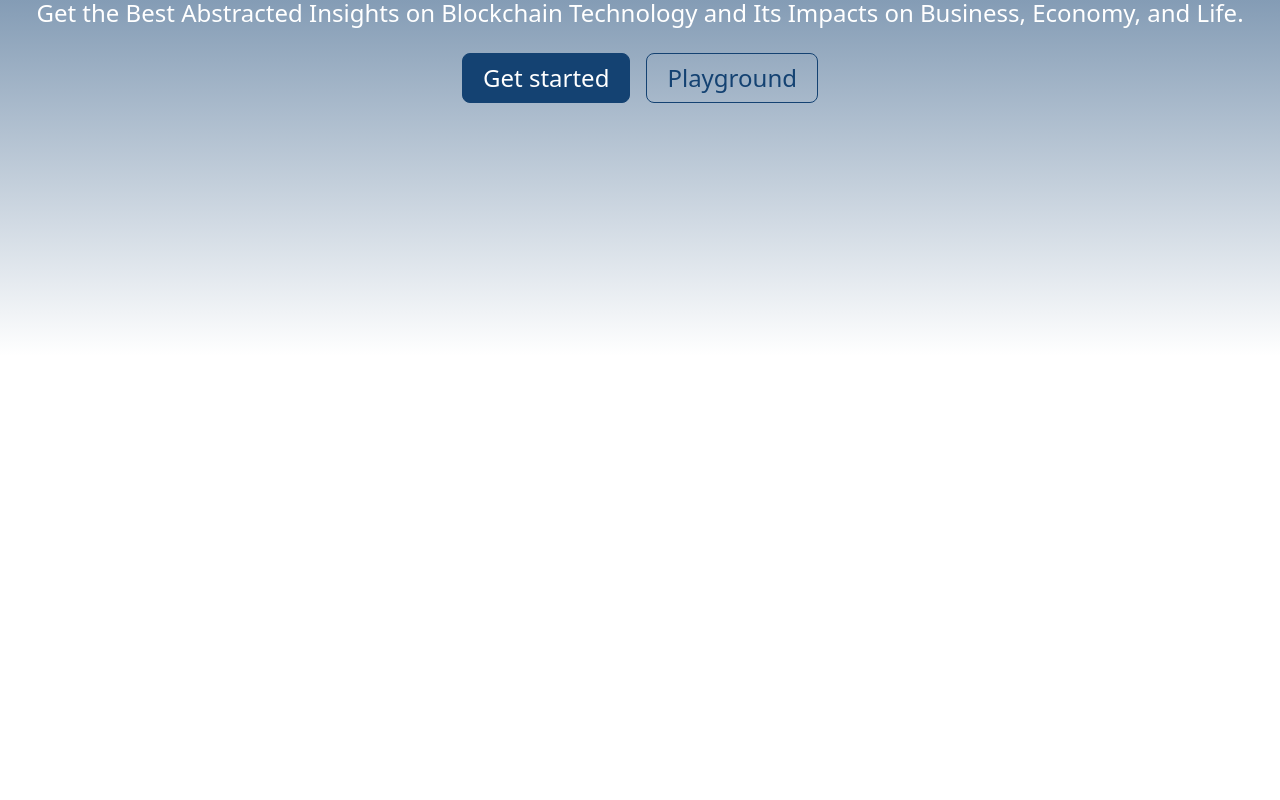
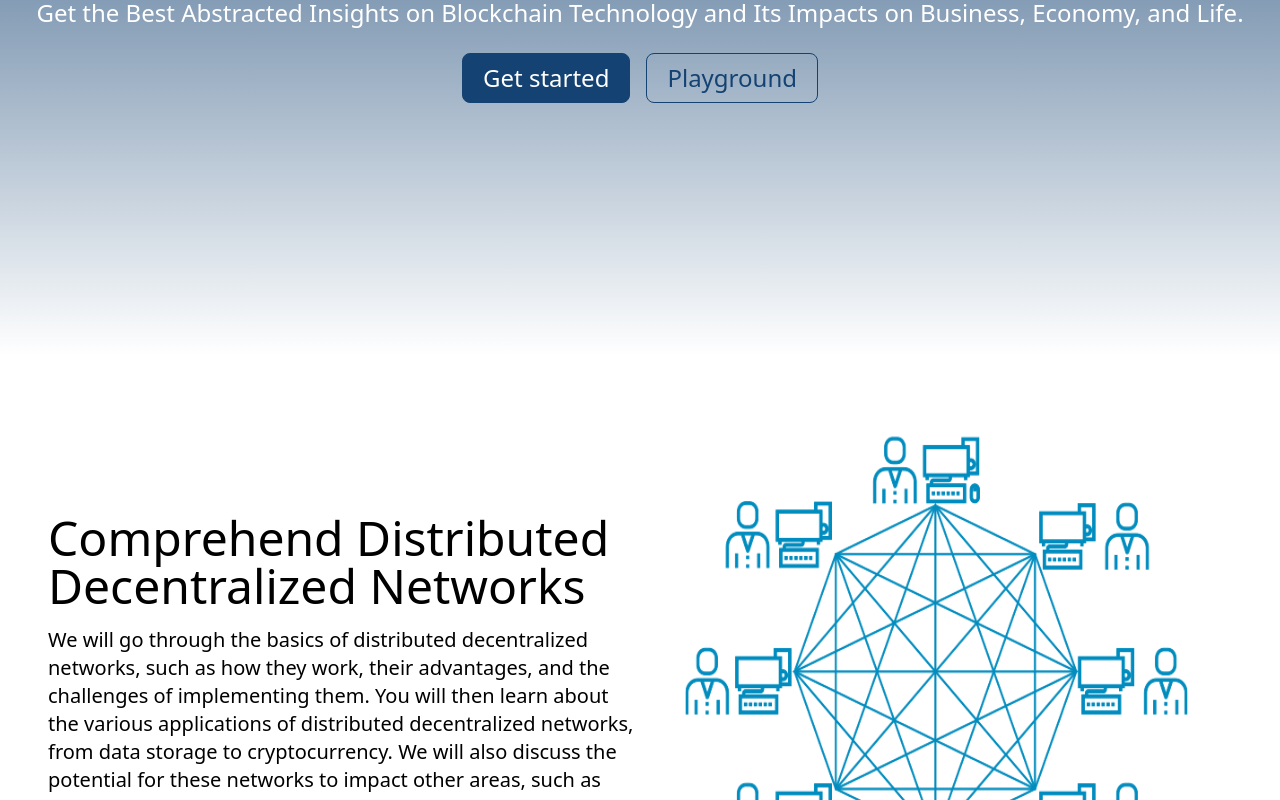
Before and after one commit to ejim11/Blockview, a Next.js app: page / in a window 1280 px wide. Shown: the part 380-1180 px from the top of the page. Before the commit the page ends 800 px from the top, so only its background shows below. Built offline with nearby package versions, Linux system fonts and the light colour scheme.

Commit message:
modified: the home page

```diff
--- a/pages/index.tsx
+++ b/pages/index.tsx
@@ -1,11 +1,21 @@
 import Head from "next/head";
 import Image from "next/image";
+import decentralize from "../public/assets/decentralize.png";
+import publicKeyImg from "../public/assets/public-key.png";
+import blockchainImg from "../public/assets/blockchain.png";
 import { Inter } from "@next/font/google";
-import styles from "../styles/Home.module.css";
 
 export default function Home() {
   return (
-    <section className="bg-gradient-to-b  from-color-dark-blue-2 to-color-white h-[85vh] text-color-white flex flex-col items-center justify-center">
+    <>
+      <Head>
+        <title>Blockview</title>
+        <meta
+          name="description"
+          content={"Get the best insights on blockchain"}
+        />
+      </Head>
+      <section className="bg-gradient-to-b  from-color-dark-blue-2 to-color-white h-[85vh] text-color-white flex flex-col items-center justify-center text-center">
         <h1 className="text-6xl">The Future of Finance: The Blockchain</h1>
         <p className="text-2xl mt-2">
           Get the Best Abstracted Insights on Blockchain Technology and Its
@@ -20,5 +30,70 @@ export default function Home() {
           </button>
         </div>
       </section>
+      <section>
+        <div className="flex items-center px-12 mt-4">
+          <div className="w-1/2">
+            <h3 className="text-5xl">
+              Comprehend Distributed Decentralized Networks
+            </h3>
+            <p className="mt-4 text-xl">
+              We will go through the basics of distributed decentralized
+              networks, such as how they work, their advantages, and the
+              challenges of implementing them. You will then learn about the
+              various applications of distributed decentralized networks, from
+              data storage to cryptocurrency. We will also discuss the potential
+              for these networks to impact other areas, such as healthcare,
+              finance, and government
+            </p>
+          </div>
+          <Image
+            src={decentralize}
+            alt="decentralize"
+            className="w-[37rem] h-[37rem]"
+          />
+        </div>
+        <div className="flex items-center px-12 mt-4">
+          <Image
+            src={publicKeyImg}
+            alt="publicKey"
+            className="w-[35rem] h-[30rem]"
+          />
+          <div className="w-1/2 ml-14">
+            <h3 className="text-5xl">
+              Grasp The Idea Behind Public Key Cryptography
+            </h3>
+            <p className="mt-4 text-xl">
+              Public Key Cryptography is a powerful tool for secure data
+              transmission. We will provide an overview of the basics of Public
+              Key Cryptography and its applications, discuss the different types
+              of Public Key Cryptography, the use of asymmetric encryption
+              algorithms, and the advantages of using it. Finally, we will cover
+              best practices for implementing Public Key Cryptography in a
+              secure environment.
+            </p>
+          </div>
+        </div>
+        <div className="flex items-center px-12 mt-4">
+          <div className="w-1/2">
+            <h3 className="text-5xl">
+              {" "}
+              Understand Why It Is Called A Blockchain
+            </h3>
+            <p className="mt-4 text-xl">
+              We will go through the basics of the blockchain, such as how it
+              works, the block infrastructure and the security advantages of
+              implementing them. You will then learn how blocks in the chain are
+              formed, validated and mined. In the playground, we will explore
+              the properties of the blocks and understand how they came about.
+            </p>
+          </div>
+          <Image
+            src={blockchainImg}
+            alt="blockchain"
+            className="w-[37rem] h-[37rem]"
+          />
+        </div>
+      </section>
+    </>
   );
 }
```
Lines whose indentation alone changed are shown as unchanged.
